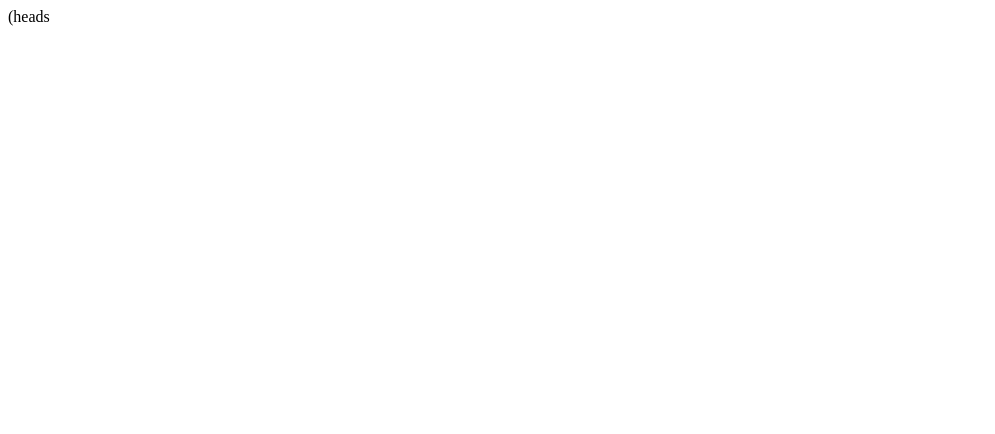
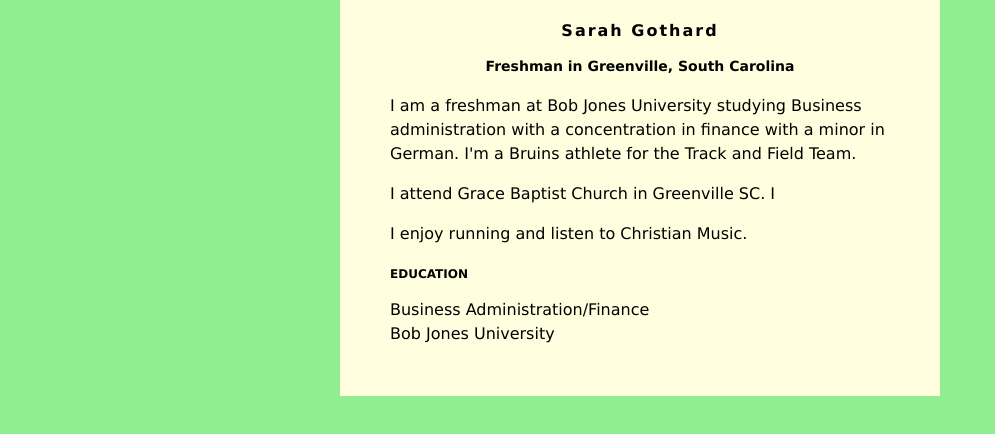
Before and after one commit to Leoadames1516/Leoadames1516.github.io, a plain HTML site: page index.html in a window 1280 px wide. Shown: the whole page, without its empty margins (0-995 px from the left). Drawn offline with Linux system fonts and the light colour scheme.

Commit message:
Update index.html

```diff
--- a/index.html
+++ b/index.html
@@ -1,7 +1,50 @@
-<htm1>
-(heads <style>
-body ( background: lightgreen;
-font-family: Verdana;
-)
+<html>
+<head>
+<style>
+body {
+    background: lightgreen;
+    font-family: Verdana;
+}
 #content {
-background: lightyellow;
+    background: lightyellow;
+    min-width: 200px;
+    max-width: 500px;
+    padding: 50px;
+    margin: auto;
+    margin-top: -50px;
+    line-height: 150%;
+}
+h1 {
+    letter-spacing: 2px;
+    font-size: 16px;
+    text-align: center;
+}
+h2 {
+    font-size: 14px;
+    text-align: center;
+}
+h3 {
+    font-size: 12px;
+}
+</style>
+</head>
+<body>
+    <div id="content">
+        <h1>Sarah Gothard</h1>
+        <h2>Freshman in Greenville, South Carolina</h2>
+
+         <p>I am a freshman at Bob Jones University studying Business administration with a concentration in finance with a minor in
+            German. I'm a Bruins athlete for the Track and Field Team.</p>
+         <p>
+            I attend Grace Baptist Church in Greenville SC. I
+         </p>
+         <p>
+            I enjoy running and listen to Christian Music.
+         </p>
+        <h3>EDUCATION</h3>
+        Business Administration/Finance <br />
+        Bob Jones University
+    </div>
+
+</body>
+</html>
```
